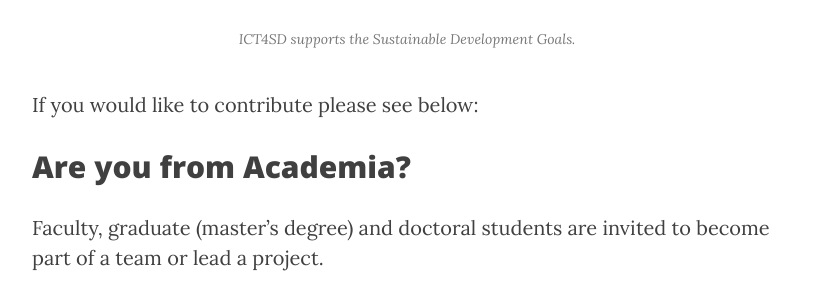
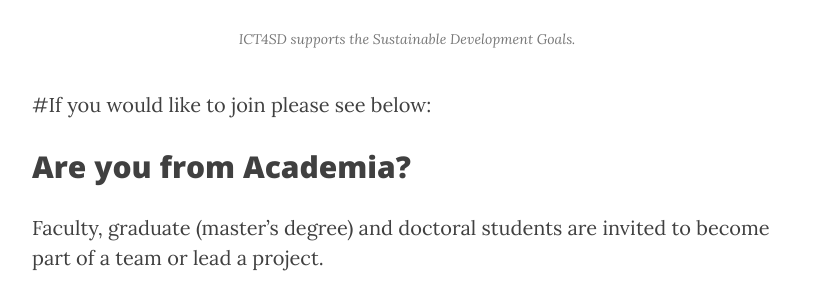
Before and after one commit to jmmnn/ICT4SD.github.io, a Jekyll site: the page built from about.md, in a window 1280 px wide and 900 px high, scrolled down 749 px. Shown: the part 168-454 px from the top of the window, without its empty margins (233-1046 px from the left). Built offline with Jekyll 4.4.1, drawn with Linux system fonts in a browser that asks for light colours; nearby versions of some CDN libraries.

Commit message:
Added logo and link to SDGs website

```diff
--- a/about.md
+++ b/about.md
@@ -8,12 +8,13 @@
 
 This initiative promotes collaboration between Academia, private sector, civil society, and governments to use open data and build open source software for the implementation of the United Nations Sustainable Development Goals.
 
-<a href="https://unite.un.org/opensource">
+<a href="http://www.un.org/sustainabledevelopment">
     <img src="{{ site.baseurl }}/img/E_Logo_No UN Emblem-01.png" alt="Unite Open Source">
 </a>
 <span class="caption text-muted">ICT4SD supports the Sustainable Development Goals.</span>
 
-If you would like to contribute please see below:
+
+#If you would like to join please see below:
 
 
 Are you from Academia?
--- a/index.html
+++ b/index.html
@@ -4,6 +4,11 @@
 description: "Information and Communications Technology for Sustainable Development"
 ---
 <p>This open source collaboration initiative promotes collaboration between Academia, private sector, civil society, and governments to use open data and build open source software for the implementation of the United Nations Sustainable Development Goals.</p>
+
+<a href="http://www.un.org/sustainabledevelopment">
+    <img src="{{ site.baseurl }}/img/E_Logo_No UN Emblem-01.png" alt="Unite Open Source">
+</a>
+<span class="caption text-muted">ICT4SD supports the Sustainable Development Goals.</span>
 
 <a class="btn btn-default" href="about" role="button">Learn more</a>
 
```
